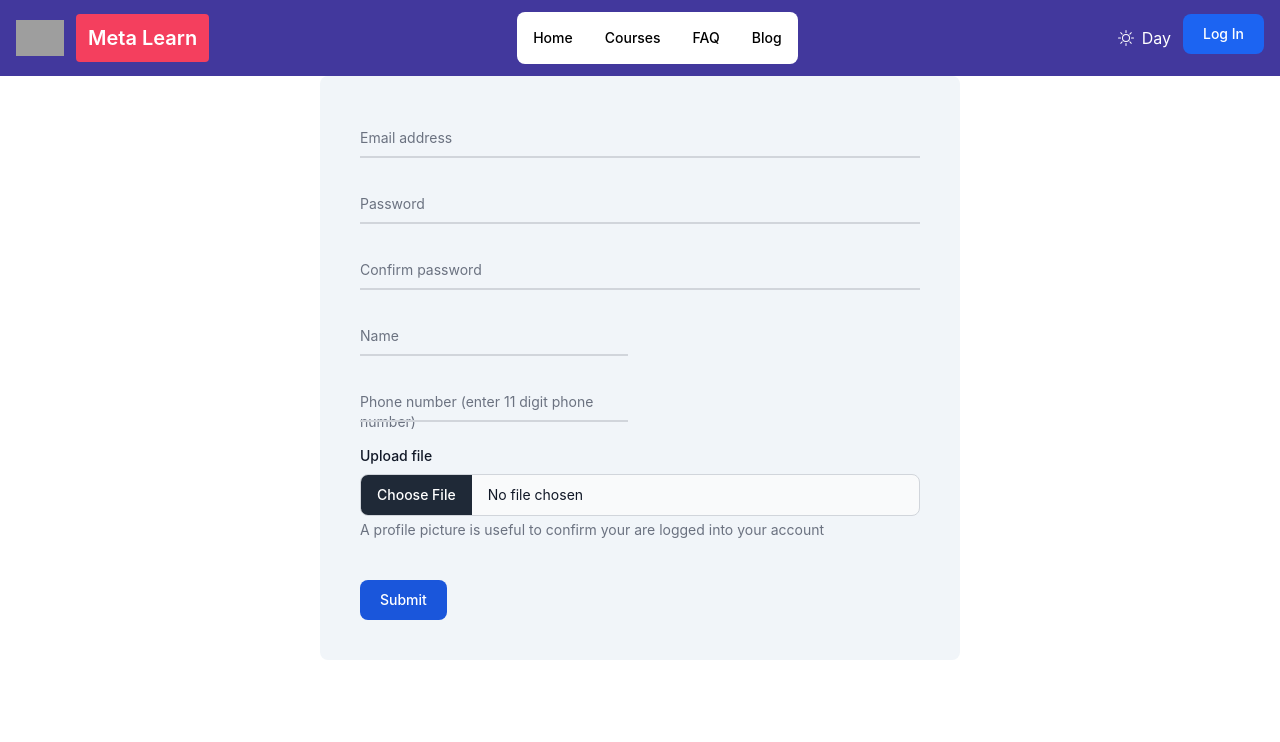
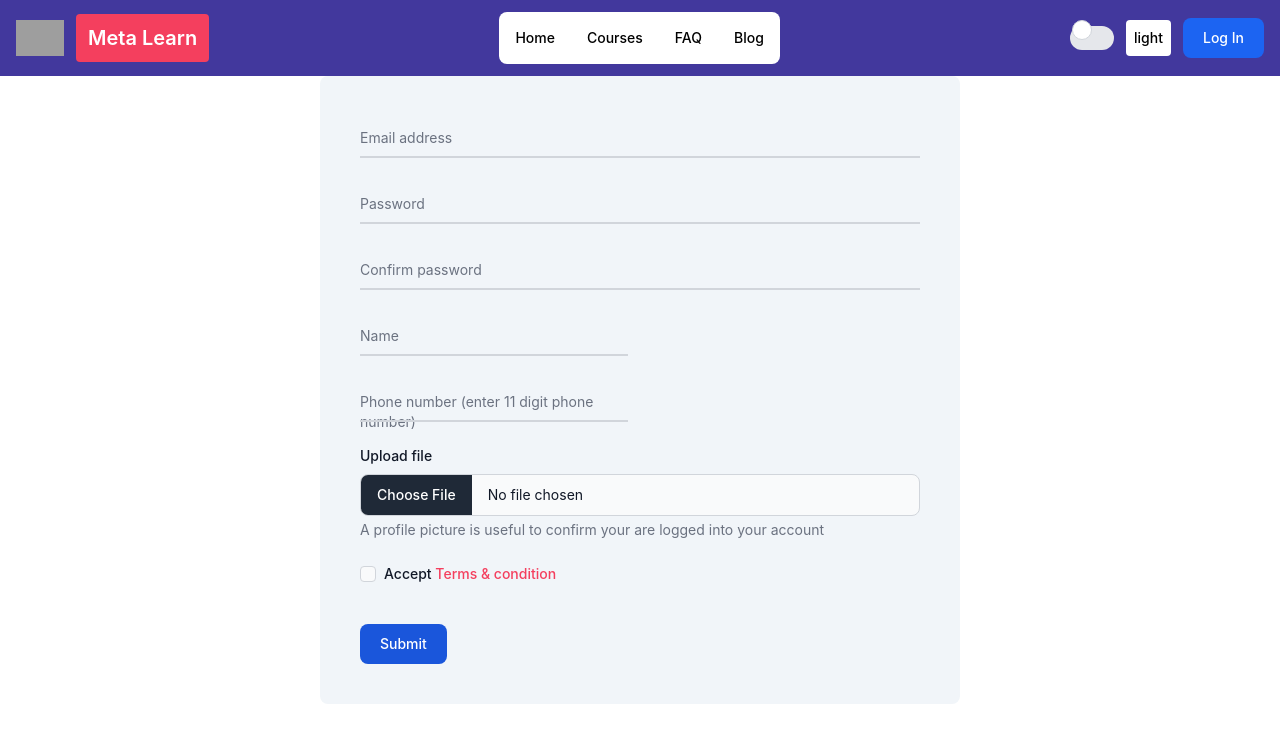
Before and after one commit to KawsarCoder/Meta-Learn-Client-Side, a React (Create React App) app: page /register in a window 1280 px wide. Shown: the top 742 px of the page. Built offline with nearby package versions, Linux system fonts and the light colour scheme; no server answers; grey boxes are pictures that could not be loaded.

Commit message:
toggle added and update advence

```diff
--- a/src/Layout/Header/Header.js
+++ b/src/Layout/Header/Header.js
@@ -1,12 +1,23 @@
 import React from "react";
 import { Link } from "react-router-dom";
-import { BsSun } from "react-icons/bs";
 import { useContext } from "react";
 import { AuthContext } from "../../AuthProvider/AuthProvider";
+import { useState } from "react";
 
 const Header = () => {
   const { user, userLogOut } = useContext(AuthContext);
-  // console.log(user);
+  const [mood, setMood] = useState(false);
+
+  const toggleBtn = (event) => {
+    const toggle = event.target.checked;
+    const setTheme = document.getElementsByClassName("Theme");
+    if (toggle === true) {
+      setMood(true);
+    } else {
+      setMood(false);
+    }
+  };
+
   const logOut = () => {
     userLogOut()
       .then(() => {})
@@ -30,15 +41,27 @@ const Header = () => {
             </span>
           </a>
           <div className="lg:flex md:flex sm:flex block md:order-2">
-            <div>
-              <a
-                href="/"
-                className="flex m-3  py-2 pr-4 pl-3 text-white rounded hover:bg-gray-100 md:hover:bg-transparent md:hover:text-blue-500 md:p-0 md:dark:hover:text-white dark:text-gray-400 dark:hover:bg-gray-700 dark:hover:text-white md:dark:hover:bg-transparent dark:border-gray-700"
-              >
-                <BsSun className="mr-2 mt-1"></BsSun>
-                <span>Day</span>
-              </a>
-            </div>
+            <label
+              htmlFor="default-toggle"
+              onClick={toggleBtn}
+              className="inline-flex relative items-center cursor-pointer"
+            >
+              <input
+                type="checkbox"
+                value=""
+                id="default-toggle"
+                className="sr-only peer"
+              />
+              <div className="w-11 h-6 bg-gray-200 peer-focus:outline-none peer-focus:ring-4 peer-focus:ring-blue-300 dark:peer-focus:ring-blue-800 rounded-full peer dark:bg-gray-700 peer-checked:after:translate-x-full peer-checked:after:border-white after:content-[''] after:absolute after:top-[2px] after:left-[2px] after:bg-white after:border-gray-300 after:border after:rounded-full after:h-5 after:w-5 after:transition-all dark:border-gray-600 peer-checked:bg-blue-600"></div>
+              <span className="mx-3  text-sm font-medium text-white dark:text-gray-300">
+                {mood ? (
+                  <h1 className="bg-gray-500 rounded p-2">dark</h1>
+                ) : (
+                  <h1 className="bg-white text-black rounded p-2">light</h1>
+                )}
+              </span>
+            </label>
+
             <div>
               {user?.uid ? (
                 <div>
@@ -48,10 +71,9 @@ const Header = () => {
                       src={user?.photoURL}
                       alt="Pic"
                     />
-                    {/* <h3>{user?.name}</h3> */}
                     <button
                       onClick={logOut}
-                      class="text-white bg-blue-700 hover:bg-blue-800 focus:ring-4 focus:outline-none focus:ring-blue-300 font-medium rounded-lg text-sm w-full sm:w-auto px-5 py-2.5 text-center dark:bg-blue-600 dark:hover:bg-blue-700 dark:focus:ring-blue-800"
+                      className="text-white bg-blue-700 hover:bg-blue-800 focus:ring-4 focus:outline-none focus:ring-blue-300 font-medium rounded-lg text-sm w-full sm:w-auto px-5 py-2.5 text-center dark:bg-blue-600 dark:hover:bg-blue-700 dark:focus:ring-blue-800"
                     >
                       log out
                     </button>
--- a/src/Register/Register.js
+++ b/src/Register/Register.js
@@ -1,11 +1,12 @@
 import React from "react";
 import { useContext } from "react";
 import { AuthContext } from "../AuthProvider/AuthProvider";
-import { useNavigate } from "react-router-dom";
+import { useNavigate, Link } from "react-router-dom";
 import { useState } from "react";
 
 const Register = () => {
   const [error, setError] = useState("");
+
   const { userCreate } = useContext(AuthContext);
 
   const navigate = useNavigate();
@@ -140,6 +141,27 @@ const Register = () => {
           A profile picture is useful to confirm your are logged into your
           account
         </div>
+        <div className="flex items-start my-6">
+          <div className="flex items-center h-5">
+            <input
+              id="remember"
+              type="checkbox"
+              value=""
+              className="w-4 h-4 bg-gray-50 rounded border border-gray-300 focus:ring-3 focus:ring-blue-300 dark:bg-gray-700 dark:border-gray-600 dark:focus:ring-blue-600 dark:ring-offset-gray-800"
+              required=" "
+            />
+          </div>
+          <label
+            htmlFor="remember"
+            className="ml-2 text-sm font-medium text-gray-900 dark:text-gray-300"
+          >
+            Accept{" "}
+            <Link className="text-rose-500" to={"/terms-and-conditions"}>
+              {" "}
+              Terms & condition
+            </Link>
+          </label>
+        </div>
         <span className="block mt-2 text-sm text-red-700 rounded-lg dark:bg-red-200 dark:text-red-800">
           {error}
         </span>
--- a/src/Routes/Routes.js
+++ b/src/Routes/Routes.js
@@ -1,4 +1,5 @@
 import { createBrowserRouter } from "react-router-dom";
+import Terms from "../Terms/Terms";
 import Course from "../Layout/Courses/Course";
 import CourseDetails from "../Layout/Courses/CourseDetails/CourseDetails";
 // import Header from "../Layout/Header/Header";
@@ -48,6 +49,10 @@ export const routes = createBrowserRouter([
           </Private>
         ),
       },
+      {
+        path: "terms-and-conditions",
+        element: <Terms></Terms>,
+      },
     ],
   },
   {
--- /dev/null
+++ b/src/Terms/Terms.js
@@ -0,0 +1,18 @@
+import React from "react";
+import { Link } from "react-router-dom";
+
+const Terms = () => {
+  return (
+    <div>
+      <h1>My terms</h1>
+      <p className="font-bold">
+        Go back to{" "}
+        <Link className="text-rose-500" to={"/register"}>
+          Register
+        </Link>
+      </p>
+    </div>
+  );
+};
+
+export default Terms;
```
Also changed, not shown: src/Login/Login.js (+1 -18 lines), src/Layout/Header/Header.css (added).
